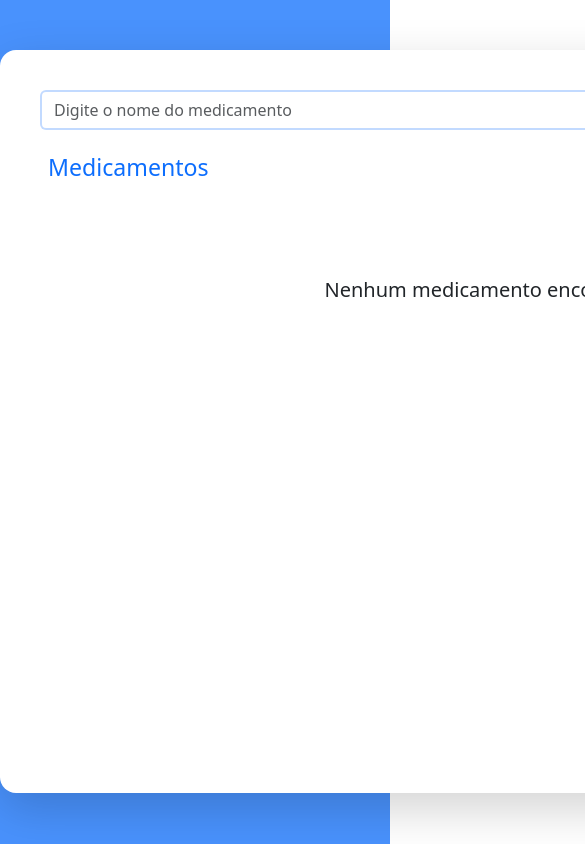
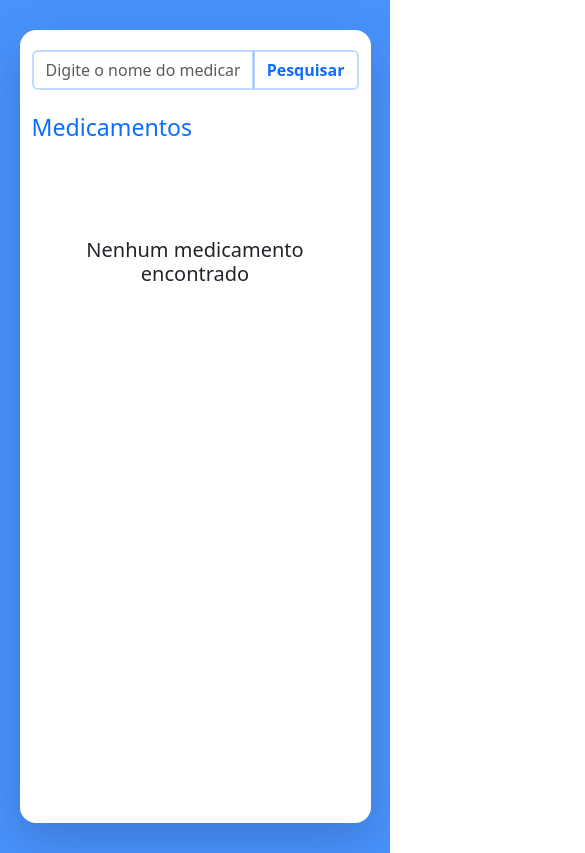
Before and after one commit to Gustavo-de-Brito/find-medication, a React (Create React App) app: page / in a window 390 px wide. Shown: the top 853 px of the page, 585 px wide, since content can reach past the window. Built offline with nearby package versions, Linux system fonts and the light colour scheme.

Commit message:
feat: integrate search to the api and show medicines

```diff
--- a/package.json
+++ b/package.json
@@ -6,6 +6,7 @@
     "@testing-library/jest-dom": "^5.17.0",
     "@testing-library/react": "^13.4.0",
     "@testing-library/user-event": "^13.5.0",
+    "axios": "^1.5.1",
     "bootstrap": "^5.3.2",
     "prop-types": "^15.8.1",
     "react": "^18.2.0",
--- a/src/components/MedicineList/index.jsx
+++ b/src/components/MedicineList/index.jsx
@@ -3,7 +3,7 @@ import MedicineItem from '../MedicineItem';
 
 const MedicineList = ({ foundedMedicine, medicines }) => {
   return (
-    <ul className="list-group mt-5 px-3">
+    <ul className="list-group mt-5 px-2 px-md-3">
       {foundedMedicine &&
         medicines.map((medicine) => (
           <MedicineItem
--- a/src/components/SearchMedication/index.jsx
+++ b/src/components/SearchMedication/index.jsx
@@ -1,18 +1,30 @@
-const SearchMedication = () => {
+import P from 'prop-types';
+
+const SearchMedication = ({
+  searchName,
+  setSearchName,
+  getMedication,
+  isLoading,
+}) => {
   return (
-    <div className="input-group my-3 px-3">
+    <div className="input-group my-3 px-2 px-md-3">
       <input
         type="text"
         className="form-control border-2 border-primary border-opacity-25"
         placeholder="Digite o nome do medicamento"
         aria-label="Pesquisa do medicamento"
         aria-describedby="button-addon2"
+        value={searchName}
+        onChange={(e) => setSearchName(e.target.value)}
+        disabled={isLoading}
       />
       <button
         className="btn btn-outline-primary border-2 border-primary
-          border-opacity-25 fw-bold"
+        border-opacity-25 fw-bold"
         type="button"
         id="button-addon2"
+        onClick={getMedication}
+        disabled={isLoading}
       >
         Pesquisar
       </button>
@@ -20,4 +32,11 @@ const SearchMedication = () => {
   );
 };
 
+SearchMedication.propTypes = {
+  searchName: P.string,
+  setSearchName: P.func,
+  getMedication: P.func,
+  isLoading: P.bool,
+};
+
 export default SearchMedication;
--- a/src/pages/Home/home.css
+++ b/src/pages/Home/home.css
@@ -6,5 +6,17 @@
 
 .content {
   width: 980px;
-  min-height: 88vh;
+  height: 88vh;
+  overflow-y: scroll;
 }
+
+@media screen and (max-width: 998px) {
+  .view-container {
+    padding: 30px 0;
+  }
+
+  .content {
+    width: 90%;
+    height: 94vh;
+  }
+}
--- a/src/pages/Home/index.jsx
+++ b/src/pages/Home/index.jsx
@@ -2,15 +2,39 @@ import './home.css';
 import SearchMedication from '../../components/SearchMedication';
 import { useState } from 'react';
 import MedicineList from '../../components/MedicineList';
+import { findMedicineByName } from '../../services/medicineServices';
 
 const Home = () => {
-  const [medicines] = useState([]);
+  const [searchName, setSearchName] = useState('');
+  const [medicines, setMedicines] = useState([]);
+  const [isLoading, setIsLoading] = useState(false);
+
+  const getMedication = async () => {
+    setIsLoading(true);
+
+    try {
+      const data = await findMedicineByName(searchName);
+      setMedicines(data.content);
+    } catch (err) {
+      console.log(err);
+    }
+
+    setIsLoading(false);
+  };
 
   return (
     <div className="view-container bg-primary bg-opacity-75">
-      <div className="content mx-auto p-4 shadow-lg rounded-4 bg-white">
-        <SearchMedication />
-        <h3 className="text-primary ms-4 mt-4">Medicamentos</h3>
+      <div
+        className="content mx-auto p-1 p-xl-4 shadow-lg rounded-4 bg-white
+        border-bottom border-white border-5"
+      >
+        <SearchMedication
+          searchName={searchName}
+          setSearchName={setSearchName}
+          getMedication={getMedication}
+          isLoading={isLoading}
+        />
+        <h3 className="text-primary ms-2 ms-md-3 mt-4">Medicamentos</h3>
         <MedicineList
           foundedMedicine={medicines.length > 0}
           medicines={medicines}
--- /dev/null
+++ b/src/services/medicineServices.js
@@ -0,0 +1,11 @@
+import axios from 'axios';
+
+async function findMedicineByName(name) {
+  const response = await axios.get(
+    `https://bula.vercel.app/pesquisar?nome=${name}`,
+  );
+
+  return response.data;
+}
+
+export { findMedicineByName };
```
Also changed, not shown: 1 other file (tests, documents, lock files or other folders).
